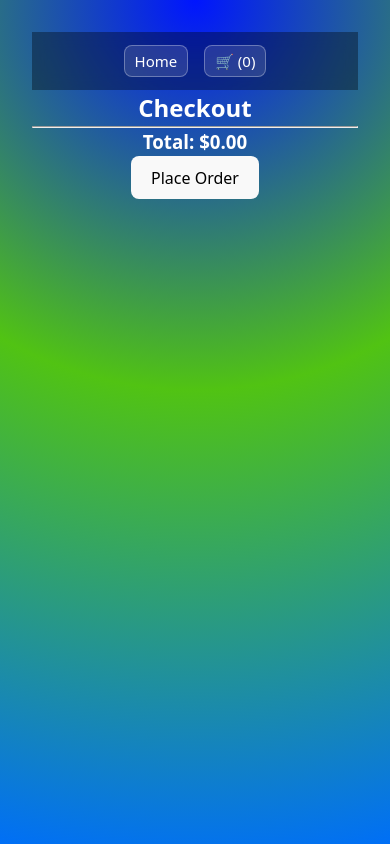
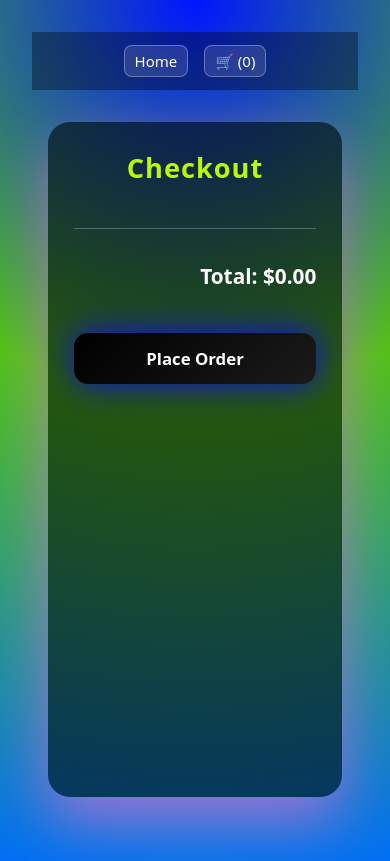
Before and after one commit to Samm005/e-commerce_App, a React (Vite) app: page /checkout in a window 390 px wide. Built offline with nearby package versions, Linux system fonts and the light colour scheme.

Commit message:
Added css styling to the checkout page

```diff
--- /dev/null
+++ b/src/components/Checkout.css
@@ -0,0 +1,126 @@
+.checkout-container {
+  min-height: 80vh;
+  max-width: 520px;
+  margin: 4rem auto;
+  padding: 2.5rem;
+
+  display: flex;
+  flex-direction: column;
+  align-items: center;
+
+  background: rgba(0, 0, 0, 0.55);
+  backdrop-filter: blur(10px);
+
+  border-radius: 22px;
+  box-shadow: 0 25px 60px rgba(214, 111, 218, 0.7);
+
+  animation: checkoutFade 0.6s ease-in-out;
+}
+
+.checkout-container h2 {
+  font-size: 2.4rem;
+  margin-bottom: 1.5rem;
+  color: #bbf900;
+  letter-spacing: 1px;
+}
+
+.checkout-summary {
+  width: 100%;
+  display: flex;
+  flex-direction: column;
+  gap: 1rem;
+}
+
+.checkout-item {
+  display: flex;
+  justify-content: space-between;
+  align-items: center;
+
+  padding: 0.8rem 1rem;
+  border-radius: 12px;
+
+  background: rgba(255, 255, 255, 0.1);
+  color: #ffffff;
+  font-size: 0.95rem;
+}
+
+.checkout-summary hr {
+  border: none;
+  height: 1px;
+  background: rgba(255, 255, 255, 0.25);
+  margin: 1rem 0;
+}
+
+.checkout-summary h3 {
+  font-size: 1.3rem;
+  text-align: right;
+  color: #ffffff;
+}
+
+.place-order-btn {
+  margin-top: 1.5rem;
+  padding: 14px 24px;
+
+  font-size: 1.05rem;
+  font-weight: 600;
+
+  border: none;
+  border-radius: 14px;
+  cursor: pointer;
+
+  background: linear-gradient(135deg, #000000, #1a1a1a);
+  color: #ffffff;
+
+  box-shadow: 0 0 35px rgba(17, 0, 253, 0.9);
+  transition: transform 0.25s ease, box-shadow 0.25s ease;
+}
+
+.place-order-btn:hover {
+  transform: translateY(-3px);
+  box-shadow: 0 0 50px rgba(17, 0, 253, 1);
+}
+
+.place-order-btn:active {
+  transform: scale(0.96);
+}
+
+@keyframes checkoutFade {
+  from {
+    opacity: 0;
+    transform: translateY(35px);
+  }
+  to {
+    opacity: 1;
+    transform: translateY(0);
+  }
+}
+
+@media (max-width: 768px) {
+  .checkout-container {
+    margin: 3rem 1.2rem;
+    padding: 2rem;
+  }
+
+  .checkout-container h2 {
+    font-size: 2rem;
+  }
+}
+
+@media (max-width: 480px) {
+  .checkout-container {
+    margin: 2rem 1rem;
+    padding: 1.6rem;
+  }
+
+  .checkout-container h2 {
+    font-size: 1.7rem;
+  }
+
+  .checkout-item {
+    font-size: 0.9rem;
+  }
+
+  .place-order-btn {
+    width: 100%;
+  }
+}
--- a/src/components/Checkout.jsx
+++ b/src/components/Checkout.jsx
@@ -1,6 +1,7 @@
 import { useSelector, useDispatch } from "react-redux";
 import { clearCart } from "../utils/cartSlice";
 import { useNavigate } from "react-router-dom";
+import "./Checkout.css";
 
 function Checkout() {
   const cartItems = useSelector((state) => state.cart.items);
```
